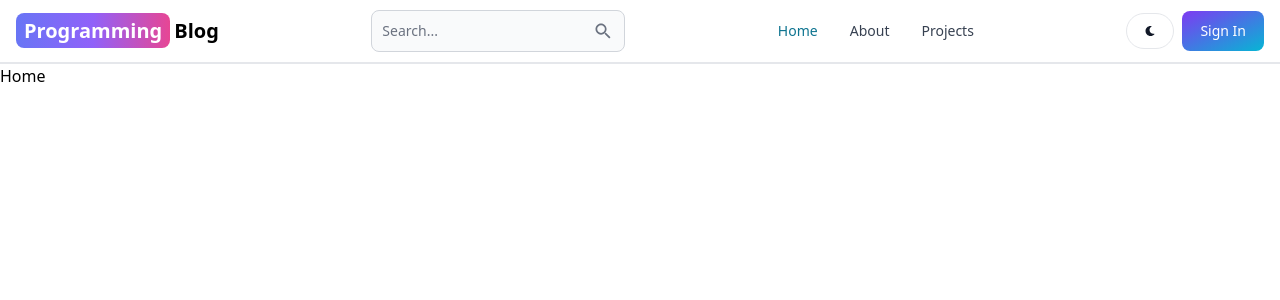
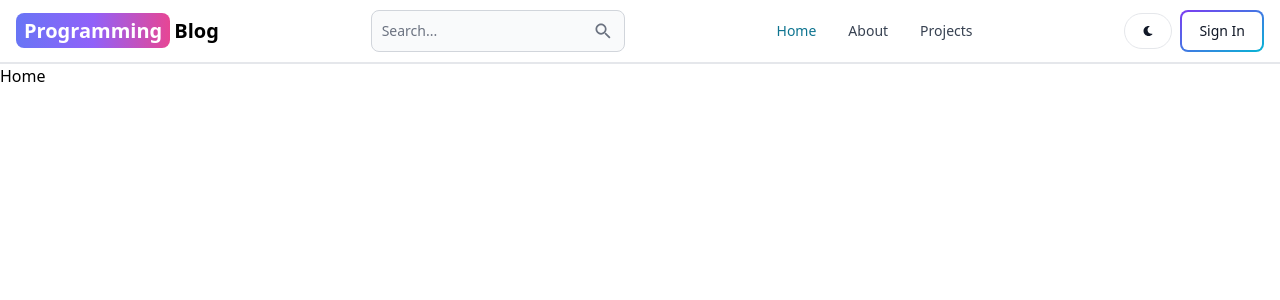
Before and after one commit to SyedMuhammadZaid/mern-blog, a React (Vite) app in the folder client/: page / in a window 1280 px wide. Shown: the top 300 px of the page. Built offline with nearby package versions, Linux system fonts and the light colour scheme.

Commit message:
btn outline.

```diff
--- a/client/src/components/Header.jsx
+++ b/client/src/components/Header.jsx
@@ -33,7 +33,7 @@
           <FaMoon />
         </Button>
         <Link to={"/sign-in"}>
-          <Button gradientDuoTone="purpleToBlue">Sign In</Button>
+          <Button gradientDuoTone="purpleToBlue" outline>Sign In</Button>
         </Link>
         <Navbar.Toggle />
       </div>
```
